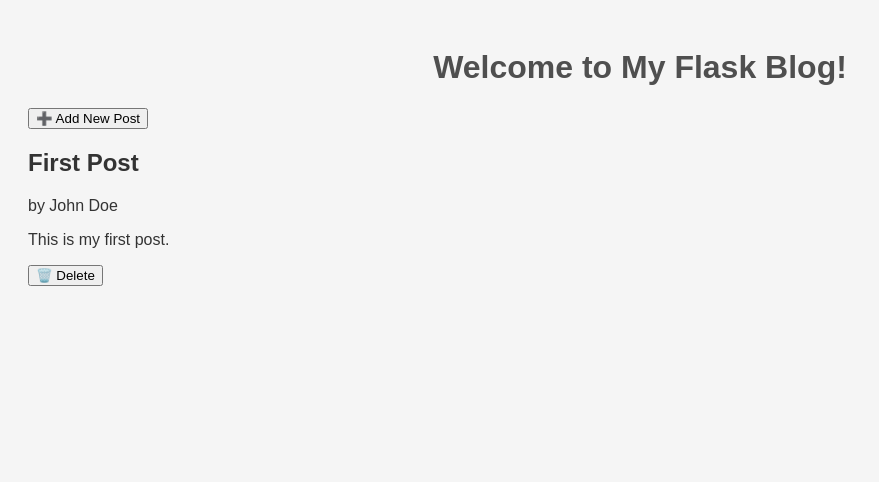
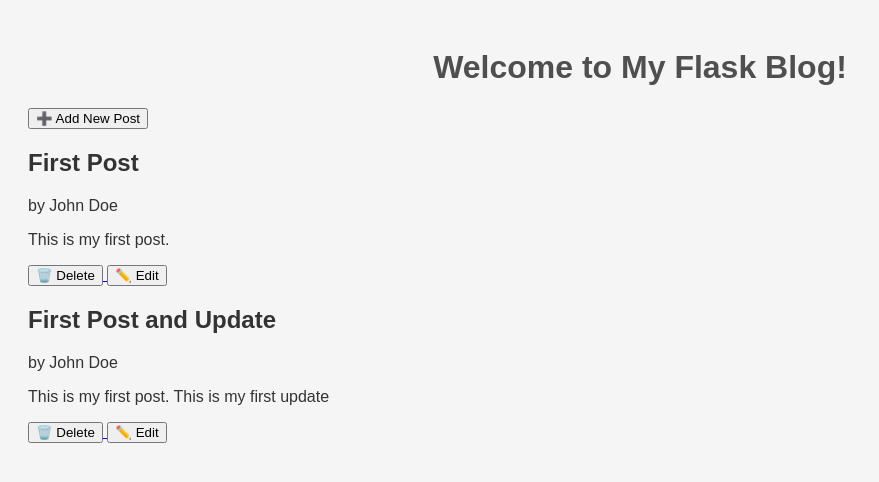
Before and after one commit to ChristianMatuszak/Masterblog, a Flask app: page / in a window 1280 px wide. Shown: the top 482 px of the page, without its empty margins (0-879 px from the left). Run offline with Flask 3, Linux system fonts and the light colour scheme.

Commit message:
feat: Added update route
- Added update route
- Added fetch_post_by_id()
- Added Doctrings to the function
- Added Edit button to index.html
- Added update.html

- Updated add.html
    - changed content textarea size

```diff
--- a/app.py
+++ b/app.py
@@ -102,6 +102,43 @@ def delete(post_id):
     return redirect("/")
 
 
+@app.route("/update/<int:post_id>", methods=["GET", "POST"])
+def update(post_id):
+    """
+    Handles both GET and POST requests for updating a blog post.
+    - GET: Retrieves the current blog post by "post_id" and show the update form.
+    - POST: Updates the blog post with the new data from the form and redirects it.
+    Args:
+        post_id (int): The ID of the blog post to be updated.
+    Returns:
+        Response: Renders the update form (GET) or redirects to home (POST)
+    """
+
+    post = fetch_post_by_id(post_id)
+
+    if post is None:
+        return "Post not found", 404
+
+    if request.method == "POST":
+        post["author"] = request.form["author"]
+        post["title"] = request.form["title"]
+        post["content"] = request.form["content"]
+
+        blog_posts = load_posts()
+
+        for i, existing_post in enumerate(blog_posts):
+            if existing_post["id"] == post_id:
+                blog_posts[i] = post
+                break
+
+        with open("data/post.json", "w") as file:
+            json.dump(blog_posts, file, indent=4)  # type: ignore
+
+        return redirect("/")
+
+    return render_template("update.html", post=post)
+
+
 def get_next_id():
     """
     Calculates the next available unique ID for a new blog post.
@@ -116,6 +153,24 @@ def get_next_id():
     if posts:
         return max(post["id"] for post in posts) + 1
     return 1
+
+
+def fetch_post_by_id(post_id):
+    """
+    Fetches a blog post by its ID.
+    This function loads all blog posts and searches for the one with the
+    specified ID. If found, it returns the post; otherwise, it returns None.
+
+    Args:
+        post_id (int): The ID of the blog post to fetch.
+    Returns:
+        dict or None: The blog post dictionary if found, None otherwise.
+    """
+    posts = load_posts()
+    for post in posts:
+        if post["id"] == post_id:
+            return post
+    return None
 
 
 def id_exists(post_id, posts):
--- a/data/post.json
+++ b/data/post.json
@@ -3,6 +3,12 @@
         "id": 1,
         "author": "John Doe",
         "title": "First Post",
-        "content": "This is my first post."
+        "content": "This is my first post.\r\n"
+    },
+    {
+        "id": 2,
+        "author": "John Doe",
+        "title": "First Post and Update",
+        "content": "This is my first post.\r\nThis is my first update"
     }
 ]
--- a/templates/add.html
+++ b/templates/add.html
@@ -17,7 +17,7 @@
         <input type="text" id="title" name="title" required><br><br>
 
         <label for="content">Content:</label><br>
-        <textarea id="content" name="content" rows="10" cols="30" required></textarea><br><br>
+        <textarea id="content" name="content" rows="20" cols="40" required></textarea><br><br>
 
         <button type="submit">Add Post</button>
     </form>
--- a/templates/index.html
+++ b/templates/index.html
@@ -19,6 +19,9 @@
         <a href="/delete/{{ post.id }}">
             <button type="button">🗑️ Delete</button>
         </a>
+        <a href="/update/{{ post.id }}">
+            <button type="button">✏️ Edit</button>
+        </a>
     </div>
     {% endfor %}
 </body>
```
Also changed, not shown: templates/update.html (added, +25 -0 lines).
